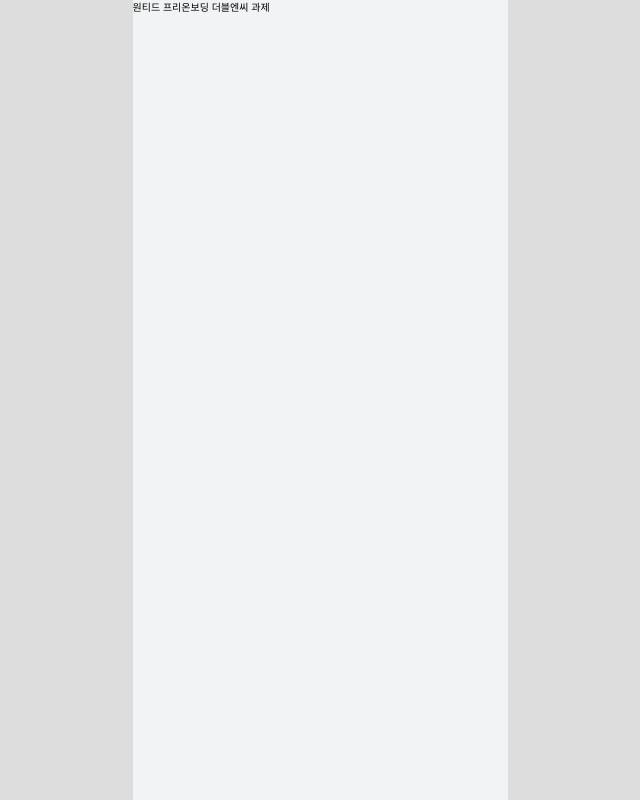
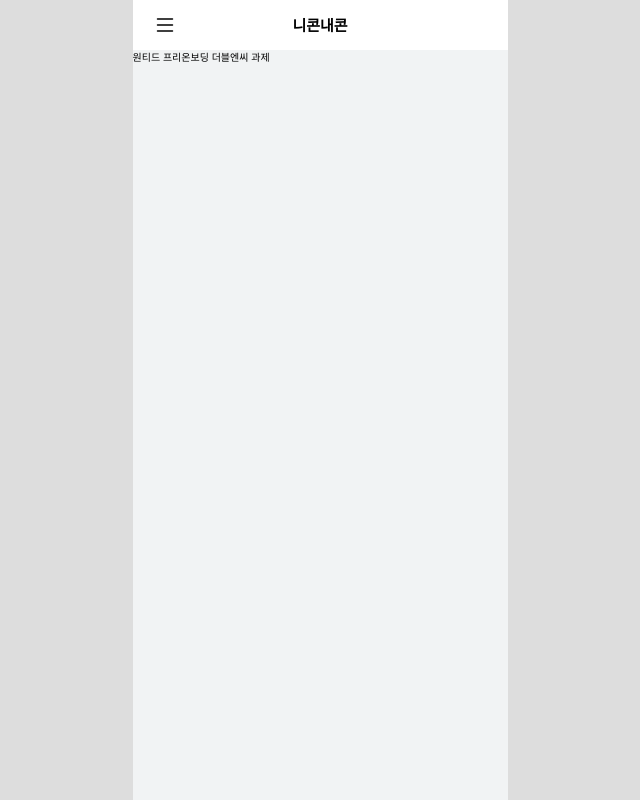
Before and after one commit to wook95/ncnc-app, a Next.js app: page / in a window 1280 px wide. Shown: the whole page, without its empty margins (320-960 px from the left). Built offline with nearby package versions, Linux system fonts and the light colour scheme; a web font is replaced by a local one.

Commit message:
add: 홈페이지 상단 바 및 사이드 메뉴 구현

```diff
--- /dev/null
+++ b/components/drawer-menu/index.tsx
@@ -0,0 +1,42 @@
+import Link from 'next/link';
+import { Dispatch, SetStateAction } from 'react';
+import classNames from 'classnames/bind';
+
+import styles from '@/components/drawer-menu/styles.module.scss';
+import CloseIcon from '@/components/icons/CloseIcon';
+import ChevronLeftIcon from '@/components/icons/ChevronLeftIcon';
+
+const cx = classNames.bind(styles);
+
+function DrawerMenu({
+  drawerOpen,
+  setDrawerOpen,
+}: {
+  drawerOpen: boolean;
+  setDrawerOpen: Dispatch<SetStateAction<boolean>>;
+}) {
+  const drawerClassName = cx({
+    drawer: true,
+    open: drawerOpen,
+  });
+
+  return (
+    <aside className={drawerClassName}>
+      <header className={cx('drawer-header')}>
+        <button type='button' onClick={() => setDrawerOpen((prev) => !prev)}>
+          <CloseIcon className={cx('close-icon')} />
+        </button>
+        마이 페이지
+      </header>
+      <section className={cx('drawer-contents')}>
+        <button type='button' className={cx('customer-center-button')}>
+          <span>고객 센터</span>
+          <ChevronLeftIcon />
+        </button>
+        <div className={cx('empty')}></div>
+      </section>
+    </aside>
+  );
+}
+
+export default DrawerMenu;
--- /dev/null
+++ b/components/drawer-menu/styles.module.scss
@@ -0,0 +1,69 @@
+@import '@/styles/variable.scss';
+
+.drawer {
+  position: absolute;
+  width: 100%;
+  height: 100vh;
+  top: 0;
+  left: -100%;
+  transition: left 500ms ease;
+  background-color: $container-bg;
+
+  display: flex;
+  flex-direction: column;
+}
+
+.drawer.open {
+  left: 0;
+}
+
+.drawer-header {
+  height: 5rem;
+  background-color: $white-bg;
+
+  position: relative;
+  display: flex;
+  justify-content: center;
+  align-items: center;
+
+  font-size: 1.5rem;
+  line-height: 1.8;
+  font-weight: 600;
+
+  user-select: none;
+}
+
+.close-icon {
+  position: absolute;
+  right: 2rem;
+  top: 50%;
+  transform: translateY(-50%);
+  width: 2.2rem;
+  height: 2.2rem;
+  cursor: pointer;
+}
+
+.drawer-contents {
+  flex-grow: 1;
+
+  display: flex;
+  flex-direction: column;
+}
+
+.customer-center-button {
+  margin: 1rem 0;
+  background-color: $white-bg;
+  height: 50px;
+  width: 100%;
+
+  display: flex;
+  justify-content: space-between;
+  align-items: center;
+  padding: 1.65rem;
+}
+
+.empty {
+  background-color: $white-bg;
+  min-height: 1px;
+  flex-grow: 1;
+}
--- /dev/null
+++ b/components/header/index.tsx
@@ -0,0 +1,25 @@
+import { Dispatch, SetStateAction } from 'react';
+import classNames from 'classnames/bind';
+
+import HamburgerIcon from '@/components/icons/HamburgerIcon';
+
+import styles from '@/components/header/styles.module.scss';
+
+const cx = classNames.bind(styles);
+
+function Header({
+  setDrawerOpen,
+}: {
+  setDrawerOpen: Dispatch<SetStateAction<boolean>>;
+}) {
+  return (
+    <header className={cx('header')}>
+      <button type='button' onClick={() => setDrawerOpen((prev) => !prev)}>
+        <HamburgerIcon className={cx('hamburger')} />
+      </button>
+      니콘내콘
+    </header>
+  );
+}
+
+export default Header;
--- /dev/null
+++ b/components/header/styles.module.scss
@@ -0,0 +1,26 @@
+@import '@/styles/variable.scss';
+
+.header {
+  height: 5rem;
+  font-size: 1.5rem;
+  line-height: 1.8;
+  font-weight: 600;
+
+  position: relative;
+  display: flex;
+  justify-content: center;
+  align-items: center;
+  background-color: $white-bg;
+}
+
+.hamburger {
+  width: 2.4rem;
+  height: 2.4rem;
+
+  position: absolute;
+  left: 2rem;
+  top: 50%;
+  transform: translateY(-50%);
+
+  cursor: pointer;
+}
--- /dev/null
+++ b/components/icons/ChevronLeftIcon.tsx
@@ -0,0 +1,21 @@
+function ChevronLeftIcon() {
+  return (
+    <svg
+      width='11'
+      height='20'
+      viewBox='0 0 11 20'
+      fill='none'
+      xmlns='http://www.w3.org/2000/svg'
+    >
+      <path
+        d='M1.51472 18.4853L10 10L1.51472 1.51472'
+        stroke='#808080'
+        strokeWidth='1.4'
+        strokeLinecap='round'
+        strokeLinejoin='round'
+      />
+    </svg>
+  );
+}
+
+export default ChevronLeftIcon;
--- /dev/null
+++ b/components/icons/CloseIcon.tsx
@@ -0,0 +1,21 @@
+function CloseIcon({ className }: { className: string }) {
+  return (
+    <svg
+      xmlns='http://www.w3.org/2000/svg'
+      fill='currentColor'
+      viewBox='0 0 16 16'
+      className={className}
+    >
+      <path
+        fillRule='evenodd'
+        d='M13.854 2.146a.5.5 0 0 1 0 .708l-11 11a.5.5 0 0 1-.708-.708l11-11a.5.5 0 0 1 .708 0Z'
+      />
+      <path
+        fillRule='evenodd'
+        d='M2.146 2.146a.5.5 0 0 0 0 .708l11 11a.5.5 0 0 0 .708-.708l-11-11a.5.5 0 0 0-.708 0Z'
+      />
+    </svg>
+  );
+}
+
+export default CloseIcon;
--- /dev/null
+++ b/components/icons/HamburgerIcon.tsx
@@ -0,0 +1,17 @@
+function HamburgerIcon({ className }: { className: string }) {
+  return (
+    <svg
+      xmlns='http://www.w3.org/2000/svg'
+      fill='currentColor'
+      viewBox='0 0 16 16'
+      className={className}
+    >
+      <path
+        fillRule='evenodd'
+        d='M2.5 12a.5.5 0 0 1 .5-.5h10a.5.5 0 0 1 0 1H3a.5.5 0 0 1-.5-.5zm0-4a.5.5 0 0 1 .5-.5h10a.5.5 0 0 1 0 1H3a.5.5 0 0 1-.5-.5zm0-4a.5.5 0 0 1 .5-.5h10a.5.5 0 0 1 0 1H3a.5.5 0 0 1-.5-.5z'
+      />
+    </svg>
+  );
+}
+
+export default HamburgerIcon;
--- a/components/layout/index.tsx
+++ b/components/layout/index.tsx
@@ -1,10 +1,29 @@
 import classNames from 'classnames/bind';
+
+import Header from '@/components/header';
+import DrawerMenu from '@/components/drawer-menu';
+
 import styles from '@/components/layout/styles.module.scss';
+import { Dispatch, SetStateAction } from 'react';
 
 const cx = classNames.bind(styles);
 
-function Layout({ children }: { children: React.ReactNode }) {
-  return <main className={cx('container')}>{children}</main>;
+function Layout({
+  drawerOpen,
+  setDrawerOpen,
+  children,
+}: {
+  drawerOpen: boolean;
+  setDrawerOpen: Dispatch<SetStateAction<boolean>>;
+  children: React.ReactNode;
+}) {
+  return (
+    <main className={cx('container')}>
+      <Header setDrawerOpen={setDrawerOpen} />
+      {children}
+      <DrawerMenu drawerOpen={drawerOpen} setDrawerOpen={setDrawerOpen} />
+    </main>
+  );
 }
 
 export default Layout;
--- a/components/layout/styles.module.scss
+++ b/components/layout/styles.module.scss
@@ -6,6 +6,7 @@
   max-width: 375px;
   height: 100vh;
   overflow: auto;
+  position: relative;
 }
 
 .header {
--- a/pages/_app.tsx
+++ b/pages/_app.tsx
@@ -1,11 +1,15 @@
-import '@/styles/_globals.scss';
 import type { AppProps } from 'next/app';
+import { useState } from 'react';
 
 import Layout from '@/components/layout';
 
+import '@/styles/_globals.scss';
+
 function MyApp({ Component, pageProps }: AppProps) {
+  const [drawerOpen, setDrawerOpen] = useState(false);
+
   return (
-    <Layout>
+    <Layout drawerOpen={drawerOpen} setDrawerOpen={setDrawerOpen}>
       <Component {...pageProps} />
     </Layout>
   );
--- a/styles/variable.scss
+++ b/styles/variable.scss
@@ -1,3 +1,4 @@
 // colors
 $body-bg: #ddd;
 $container-bg: #f1f3f4;
+$white-bg: #fff;
```
